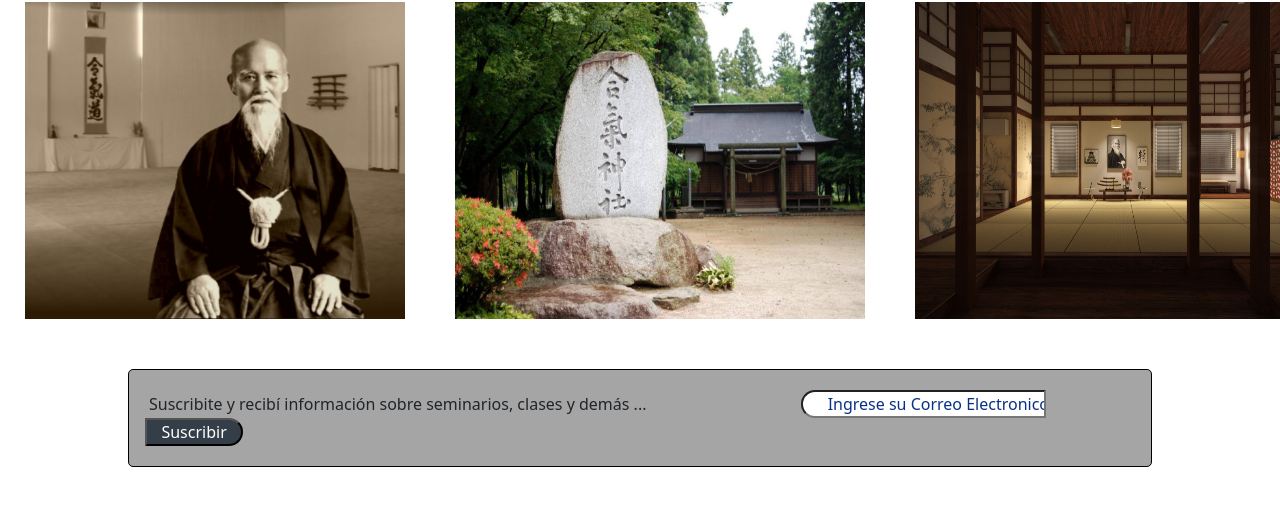
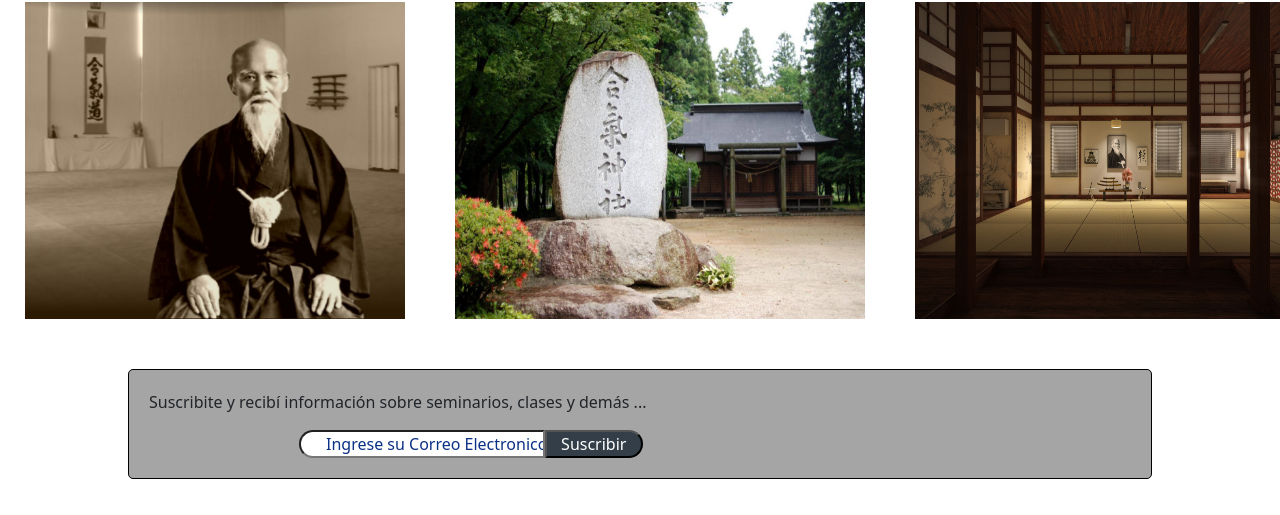
Before and after one commit to diegodilonardo/tomoe_dojo, a plain HTML site: page index.html in a window 1280 px wide. Shown: the part 1168-1683 px from the top of the page. Drawn offline with nearby package versions, Linux system fonts and the light colour scheme.

Commit message:
commit entrega 3

```diff
--- a/index.html
+++ b/index.html
@@ -127,7 +127,7 @@
             <div class= "formulario">
                 <form class="suscribite_form" action="">
 
-                    Suscribite y recibí información sobre seminarios, clases y demás ...
+                    <p>Suscribite y recibí información sobre seminarios, clases y demás ...</p>
                     <input type="email" name="" id="" placeholder="Ingrese su Correo Electronico">
                     <button type="submit">Suscribir
 
```
Also changed, not shown: pages/acerca_aikido.html (+1 -1 lines), pages/informacion.html (+1 -1 lines), pages/merchandising.html (+1 -1 lines), pages/multimedia.html (+1 -1 lines), pages/oaa.html (+1 -1 lines), pages/podcast.html (+1 -1 lines), pages/ubicacion.html (+1 -1 lines).
